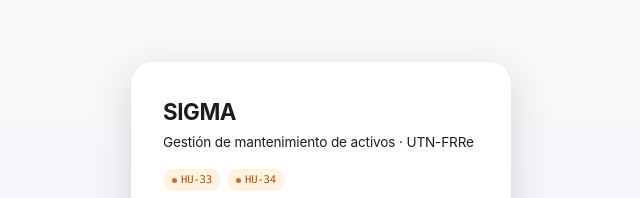
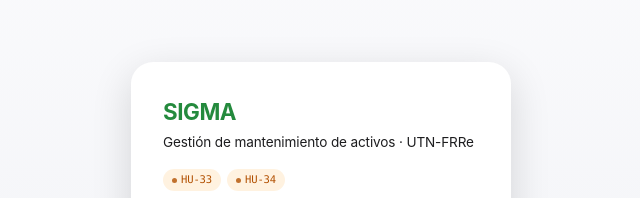
Before and after one commit to matiasgzlez/SIGMA-Seminario-Integrador-G6, a website: page prototipo/index.html in a window 1280 px wide. Shown: the part 136-334 px from the top of the page, 319-959 px from the left. Drawn offline with Linux system fonts and the light colour scheme.

Commit message:
cambio de color sigma

```diff
--- a/prototipo/styles.css
+++ b/prototipo/styles.css
@@ -25,7 +25,7 @@
 .side{background:rgba(246,246,248,.72);backdrop-filter:saturate(180%) blur(20px);-webkit-backdrop-filter:saturate(180%) blur(20px);
   border-right:1px solid var(--sep-soft);display:flex;flex-direction:column;position:sticky;top:0;height:100vh}
 .logo{padding:22px 22px 14px;display:flex;align-items:baseline;gap:9px}
-.logo b{font-weight:700;font-size:1.4rem;color:var(--text);letter-spacing:-.02em}
+.logo b{font-weight:700;font-size:1.4rem;color:var(--green);letter-spacing:-.02em}
 .logo span{font-family:var(--mono);font-size:.6rem;color:var(--text3);text-transform:uppercase;letter-spacing:.1em}
 .hu-list-btn{margin-left:auto;font:600 .68rem var(--mono);background:var(--orange-bg);color:var(--accent-2);border:0;border-radius:980px;padding:5px 11px;cursor:pointer;align-self:center;transition:.12s}
 .hu-list-btn:hover{background:var(--accent-2);color:#fff}
```
Also changed, not shown: 1 other file.
